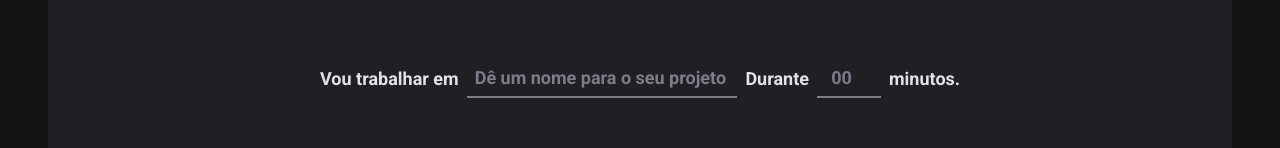
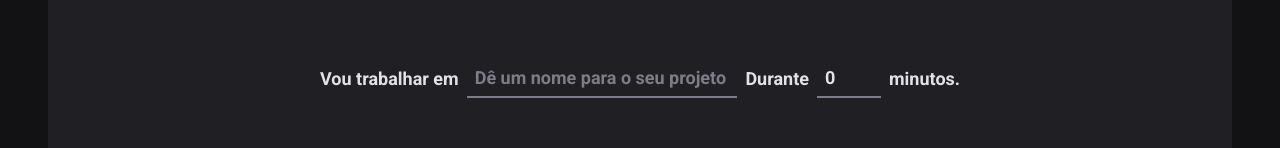
Before and after one commit to MauricioKrziminski/Ignite-Timer, a React (Vite) app: page / in a window 1280 px wide. Shown: the part 166-314 px from the top of the page. Built offline with nearby package versions, Linux system fonts and the light colour scheme.

Commit message:
feat: form validation

```diff
--- a/package.json
+++ b/package.json
@@ -9,11 +9,14 @@
     "lint": "eslint src --ext .ts,.tsx"
   },
   "dependencies": {
+    "@hookform/resolvers": "^3.3.4",
     "phosphor-react": "^1.4.1",
     "react": "^18.0.0",
     "react-dom": "^18.0.0",
+    "react-hook-form": "^7.49.3",
     "react-router-dom": "^6.21.1",
-    "styled-components": "^5.3.11"
+    "styled-components": "^5.3.11",
+    "zod": "^3.22.4"
   },
   "devDependencies": {
     "@rocketseat/eslint-config": "^1.3.0",
--- a/src/pages/Home/index.tsx
+++ b/src/pages/Home/index.tsx
@@ -1,4 +1,7 @@
 import { Play } from 'phosphor-react'
+import { useForm } from 'react-hook-form'
+import { zodResolver } from '@hookform/resolvers/zod'
+import * as zod from 'zod'
 import {
   CoutdownContainer,
   FormContainer,
@@ -9,29 +12,50 @@
   TaskInput,
 } from './styles'
 
+const newCycleFormValidationSchema = zod.object({
+  task: zod.string().min(1, 'Informe a tarefa'),
+  minutesAmount: zod
+    .number()
+    .min(5, 'O cilco precisa ser de no mínimo 5 minutos')
+    .max(60, 'O cilco precisa ser de no máximo 60 minutos'),
+})
+
+type NewCycleFormData = zod.infer<typeof newCycleFormValidationSchema>
+
 export function Home() {
+  const { register, handleSubmit, watch, reset } = useForm<NewCycleFormData>({
+    resolver: zodResolver(newCycleFormValidationSchema),
+    defaultValues: {
+      task: '',
+      minutesAmount: 0,
+    },
+  })
+
+  function handleCreateNewCycle(data: NewCycleFormData) {
+    console.log(data)
+    reset()
+  }
+
+  const task = watch('task')
+  const isSubmitDisabled = !task
+
   return (
     <HomeContainer>
-      <form action="">
+      <form onSubmit={handleSubmit(handleCreateNewCycle)} action="">
         <FormContainer>
           <label htmlFor="task">Vou trabalhar em</label>
           <TaskInput
             id="task"
             list="task-suggestions"
             placeholder="Dê um nome para o seu projeto"
+            {...register('task')}
           />
 
           <datalist id="task-suggestions">
             <option value="Projeto 1" />
             <option value="Projeto 2" />
             <option value="Projeto 3" />
-            <option value="Projeto 4" />
-            <option value="Projeto 5" />
-            <option value="Projeto 6" />
-            <option value="Projeto 7" />
-            <option value="Projeto 8" />
-            <option value="Projeto 9" />
-            <option value="Projeto 10" />
+            <option value="Banana" />
           </datalist>
 
           <label htmlFor="minutesAmount">Durante</label>
@@ -42,6 +66,7 @@
             step={5}
             min={5}
             max={60}
+            {...register('minutesAmount', { valueAsNumber: true })}
           />
 
           <span>minutos.</span>
@@ -55,7 +80,7 @@
           <span>0</span>
         </CoutdownContainer>
 
-        <StartCountdownButton disabled type="submit">
+        <StartCountdownButton disabled={isSubmitDisabled} type="submit">
           <Play size={24} />
           Começar
         </StartCountdownButton>
--- a/src/pages/Home/styles.ts
+++ b/src/pages/Home/styles.ts
@@ -39,11 +39,11 @@
 
   &::placeholder {
     color: ${(props) => props.theme['gray-500']};
+  }
 
-    &:focus {
-      box-shadow: none;
-      border-color: ${(props) => props.theme['green-500']};
-    }
+  &:focus {
+    box-shadow: none;
+    border-color: ${(props) => props.theme['green-500']};
   }
 `
 
@@ -57,7 +57,6 @@
 
 export const MinutesAmountInput = styled(BaseInput)`
   width: 4rem;
-  text-align: center;
 `
 
 export const CoutdownContainer = styled.div`
```
Also changed, not shown: 1 other file (tests, documents, lock files or other folders).
